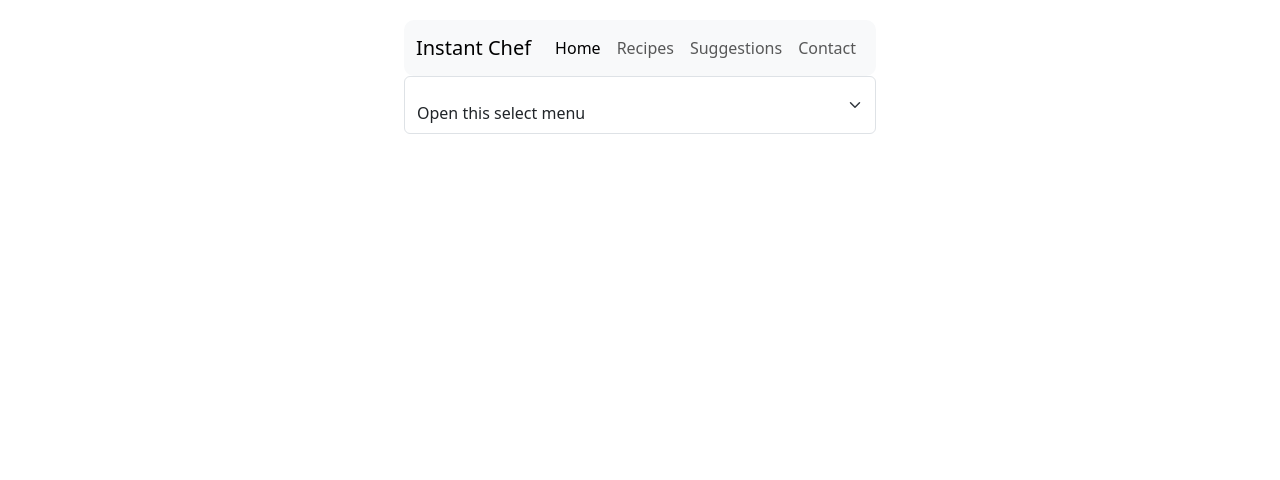
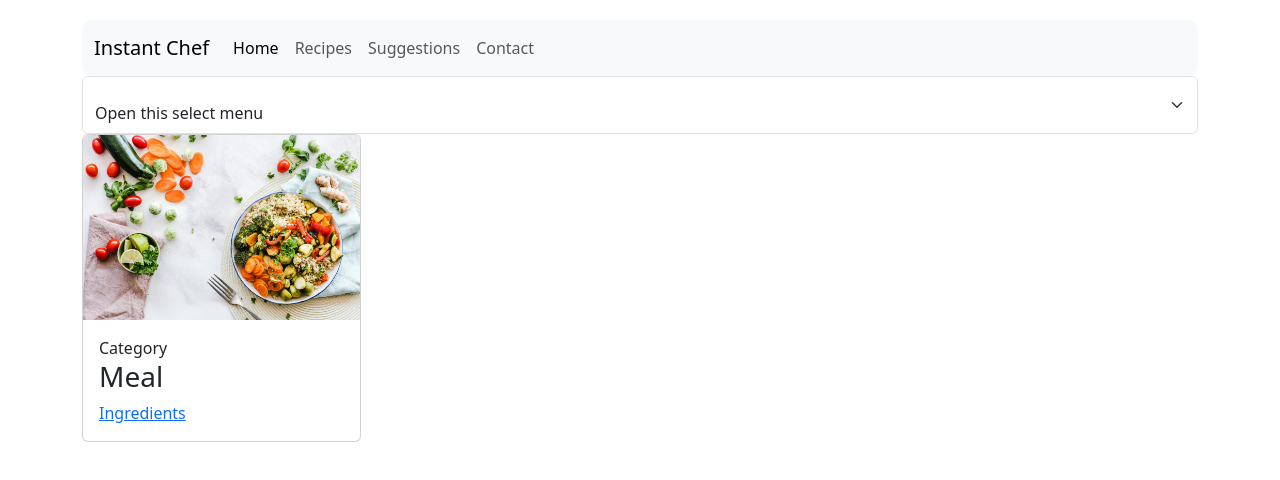
Before and after one commit to Pine-Box/instant-chef, a React (Vite) app: page / in a window 1280 px wide. Shown: the top 480 px of the page. Built offline with nearby package versions, Linux system fonts and the light colour scheme.

Commit message:
add recipe card

```diff
--- a/src/App.jsx
+++ b/src/App.jsx
@@ -18,6 +18,7 @@ function App() {
           <Route path="contact" element={<Contact />} />
         </Routes>
       </Router>
+      <RecipeCard />
     </div>
   );
 }
```
